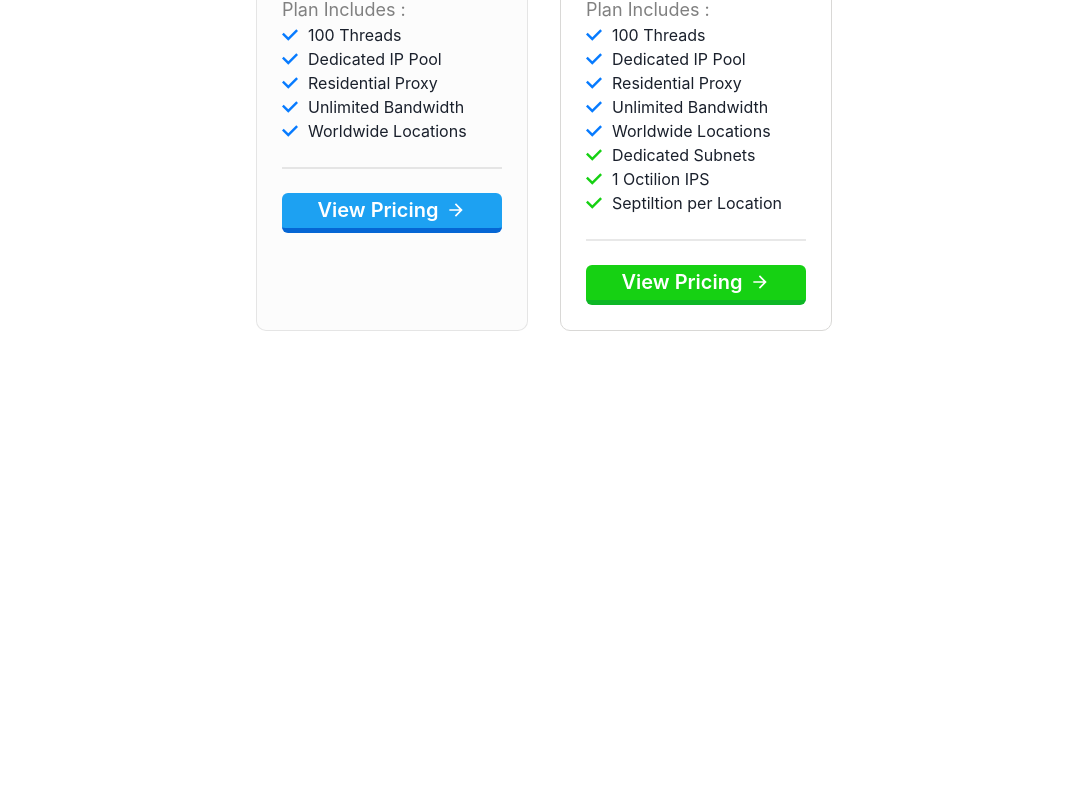
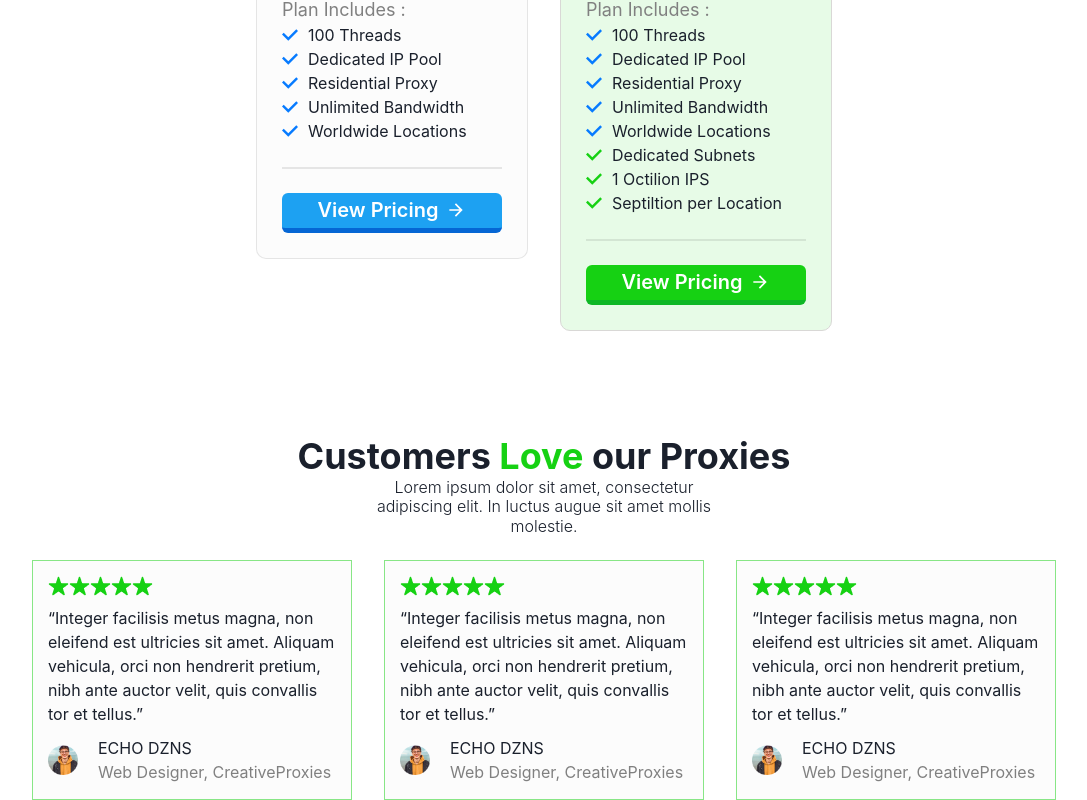
Before and after one commit to Aditya-Raj-Dev/FlameCloud, a React (Create React App) app in the folder project/: page / in a window 1280 px wide. Shown: the part 1624-2424 px from the top of the page, without its empty margins (96-1183 px from the left). Before the commit the page ends 1955 px from the top, so only its background shows below. Built offline with nearby package versions, Linux system fonts and the light colour scheme.

Commit message:
feedback done

```diff
--- a/project/src/Pages/Home.jsx
+++ b/project/src/Pages/Home.jsx
@@ -1,5 +1,6 @@
 import React from 'react'
 import Deliver from '../components/Deliver'
+import Feedback from '../components/Feedback'
 import GetStarted from '../components/GetStarted'
 import Navbar from '../components/Navbar'
 import Proxyproviders from '../components/Proxyproviders'
@@ -11,6 +12,7 @@ const Home = () => {
         <GetStarted/>
         <Proxyproviders/>
         <Deliver/>
+        <Feedback/>
     </div>
   )
 }
--- a/project/src/components/Deliver.jsx
+++ b/project/src/components/Deliver.jsx
@@ -14,14 +14,16 @@ const Deliver = () => {
   </Heading>
   <br /><br />
   <Box
-  width={["100%","100%","100%","75%"]} margin="auto">
+  width={["100%","100%","100%","75%"]} margin="auto" >
     <Grid
     gap="2rem"
     textAlign="left"
     templateColumns={["repeat(1,1fr)","repeat(1,1fr)","repeat(2,1fr)"]}
     >
+
         <Box p="25px" borderRadius="10px"
         maxWidth="450px"
+        height="fit-content"
         border="0.5px solid rgba(30, 30, 30, 0.1)" bg="rgba(30, 30, 30, 0.01)">
            <Flex justifyContent="space-between">
               <Box>
@@ -86,7 +88,7 @@ const Deliver = () => {
           </Button>
         </Box>
 
-        <Box p="25px" maxWidth="450px" borderRadius="10px" border="1px solid rgba(217, 216, 214, 1)">
+        <Box p="25px" maxWidth="450px" borderRadius="10px" bg="rgba(22, 209, 19, 0.1)" border="1px solid rgba(217, 216, 214, 1)">
            <Flex justifyContent="space-between"  >
               <Box >
                      <Box bg="rgba(37, 205, 8, 1)" p="10px" borderRadius="10px"
@@ -163,6 +165,8 @@ const Deliver = () => {
         </Box>
     </Grid>
     </Box>
+    <br />
+
     </Box>
   )
 }
--- /dev/null
+++ b/project/src/components/Feedback.jsx
@@ -0,0 +1,45 @@
+import React from 'react'
+import { Box, Flex, Grid, Heading } from '@chakra-ui/react'
+import Starg from "../images/Starg.png"
+import Elipse  from "../images/Ellipse.png"
+const Feedback = () => {
+    let data=[1,2,3]
+    let star=[1,2,3,4,5]
+  return (
+    <Box width="80%" margin="auto" mt="5rem">
+       <Heading as='h2' size='xl'>
+       Customers <span style={{color:"rgba(22, 209, 19, 1)"}}>Love</span> our Proxies
+        </Heading>
+        <Heading as='h6' size='sm' fontWeight="300" width={["80%","80%","60%","35%"]} margin="auto">
+        Lorem ipsum dolor sit amet, consectetur adipiscing elit. In luctus augue sit amet mollis molestie.
+  </Heading>
+  <br />
+  <Grid
+  templateColumns={["repeat(1,1fr)","repeat(1,1fr)","repeat(2,1fr)","repeat(3,1fr)"]}
+  gap="2rem">
+    {
+        data.map((item)=>(
+            <Box bg="rgba(30, 30, 30, 0.01)" padding="15px"
+            alignItems="left"
+            textAlign="left"
+             border="1px solid rgba(22, 209, 19, 0.5)">
+               <Flex mb="10px">{star.map((item)=>(
+                <img src={Starg} alt="" />
+               )) }</Flex>
+               <p>“Integer facilisis metus magna, non eleifend est ultricies sit amet. Aliquam vehicula, orci non hendrerit pretium, nibh ante auctor velit, quis convallis tor et tellus.”</p>
+           <Flex gap="20px" mt="10px" alignItems="center">
+            <img src={Elipse} alt="" style={{width:"30px",height:"30px"}}/>
+            <Box>
+                <h1>ECHO DZNS</h1>
+                <p style={{color:"grey"}}>Web Designer, CreativeProxies</p>
+            </Box>
+           </Flex>
+            </Box>
+        ))
+    }
+  </Grid>
+    </Box>
+  )
+}
+
+export default Feedback
```
Also changed, not shown: project/src/components/Exclusive.jsx (added, +9 -0 lines), project/src/images/Ellipse.png (added), project/src/images/Starg.png (added).
